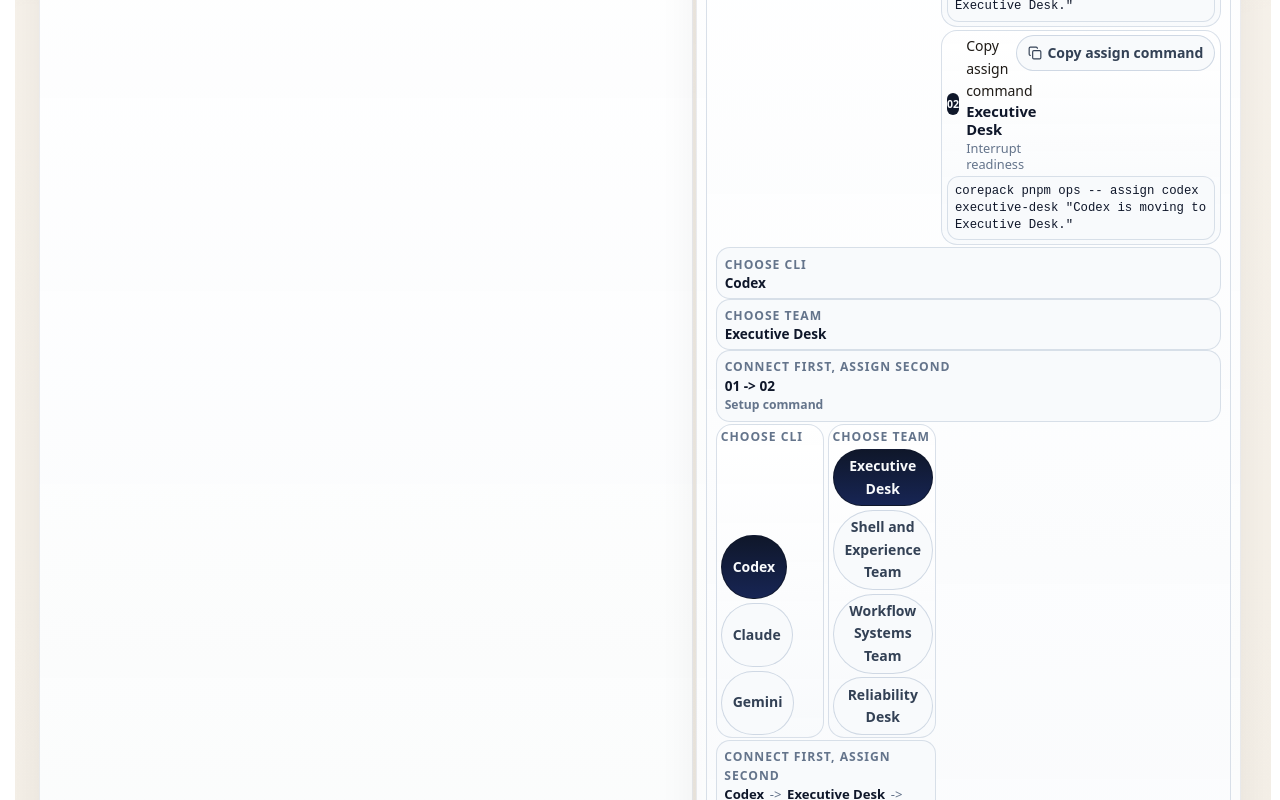
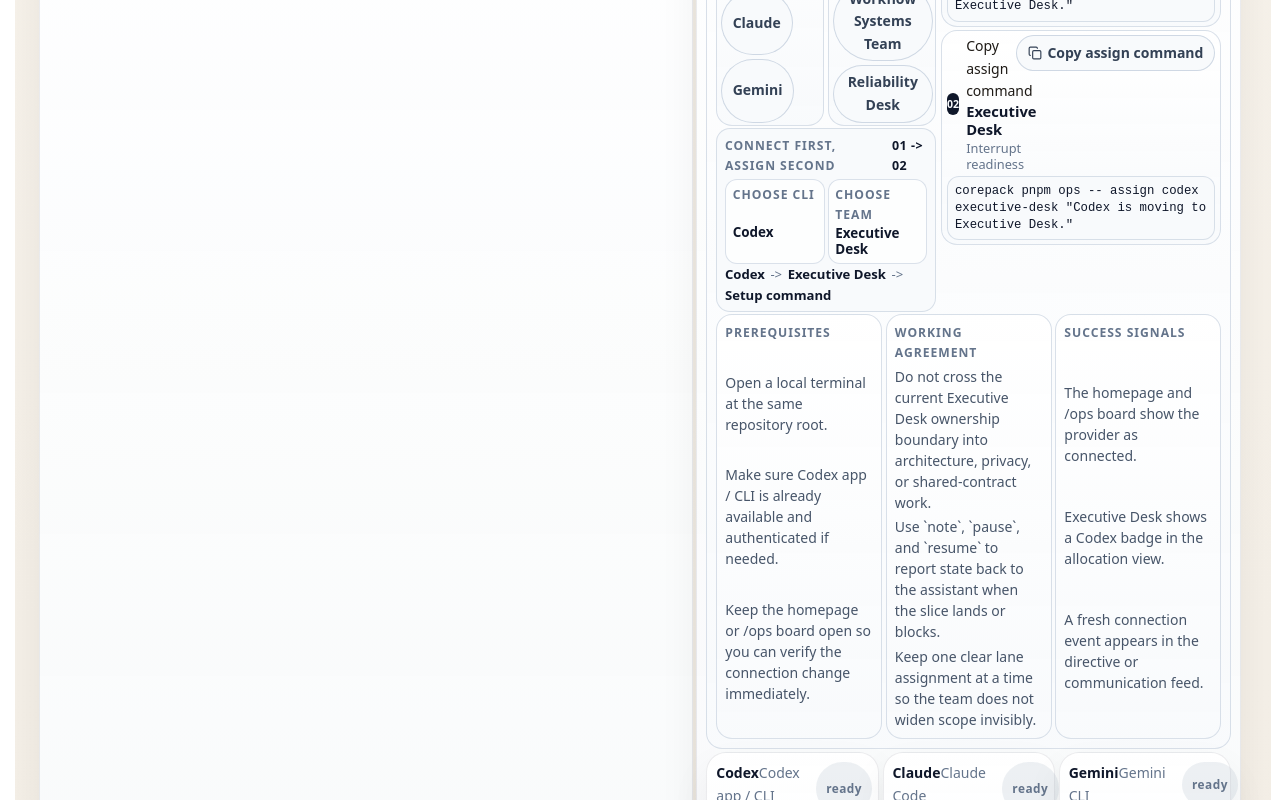
Before and after one commit to GongJae00/research-pages, a Next.js app in the folder apps/web/: page /en in a window 1280 px wide. Shown: the part 2120-2920 px from the top of the page. Built offline with nearby package versions, Linux system fonts and the light colour scheme; no server answers.

Commit message:
Autonomy batch 1392: shell-experience

```diff
--- a/apps/web/src/components/homepage-agent-control-section.module.css
+++ b/apps/web/src/components/homepage-agent-control-section.module.css
@@ -14,7 +14,8 @@
 .setupPickerGrid,
 .setupCommands,
 .stepList,
-.setupNotesGrid {
+.setupNotesGrid,
+.setupSelectionRow {
   display: grid;
   gap: 0.24rem;
 }
@@ -298,38 +299,9 @@
 }
 
 .setupRail,
-.setupDigestGrid,
 .setupPickerGrid,
 .setupCommands {
   grid-template-columns: repeat(2, minmax(0, 1fr));
-}
-
-.setupDigestGrid {
-  grid-template-columns: repeat(3, minmax(0, 1fr));
-  gap: 0.22rem;
-}
-
-.setupDigestCard {
-  display: grid;
-  gap: 0.08rem;
-  min-width: 0;
-  padding: 0.38rem 0.46rem;
-  border: 1px solid rgba(203, 213, 225, 0.72);
-  border-radius: 14px;
-  background: rgba(248, 250, 252, 0.92);
-}
-
-.setupDigestCard strong {
-  color: #0f172a;
-  font-size: 0.85rem;
-  line-height: 1.2;
-  overflow-wrap: anywhere;
-}
-
-.digestHint {
-  color: #64748b;
-  font-size: 0.76rem;
-  font-weight: 700;
 }
 
 .setupCommands {
@@ -342,14 +314,50 @@
   padding: 0.02rem 0 0;
 }
 
-.setupFlowHeader {
+.setupScanCard {
   display: grid;
-  gap: 0.08rem;
+  gap: 0.18rem;
   min-width: 0;
-  padding: 0.34rem 0.44rem;
+  padding: 0.42rem 0.48rem;
   border: 1px solid rgba(203, 213, 225, 0.72);
   border-radius: 14px;
   background: rgba(248, 250, 252, 0.92);
+}
+
+.setupScanHead {
+  display: flex;
+  align-items: center;
+  justify-content: space-between;
+  gap: 0.5rem;
+}
+
+.scanOrder {
+  color: #0f172a;
+  font-size: 0.78rem;
+  font-weight: 800;
+  letter-spacing: 0.04em;
+}
+
+.setupSelectionRow {
+  grid-template-columns: repeat(2, minmax(0, 1fr));
+  gap: 0.18rem;
+}
+
+.selectionChip {
+  display: grid;
+  gap: 0.06rem;
+  min-width: 0;
+  padding: 0.36rem 0.42rem;
+  border: 1px solid rgba(203, 213, 225, 0.7);
+  border-radius: 12px;
+  background: rgba(255, 255, 255, 0.72);
+}
+
+.selectionChip strong {
+  color: #0f172a;
+  font-size: 0.84rem;
+  line-height: 1.2;
+  overflow-wrap: anywhere;
 }
 
 .panelLead {
@@ -578,7 +586,6 @@
   }
 
   .setupHeader,
-  .setupDigestGrid,
   .setupNotesGrid {
     grid-column: 1 / -1;
   }
@@ -724,10 +731,10 @@
   .heroInfoGrid,
   .providerMeta,
   .setupRail,
-  .setupDigestGrid,
   .setupPickerGrid,
   .setupCommands,
-  .setupNotesGrid {
+  .setupNotesGrid,
+  .setupSelectionRow {
     grid-template-columns: 1fr;
   }
 
@@ -745,7 +752,7 @@
     grid-row: auto;
   }
 
-  .setupFlowHeader {
+  .setupScanCard {
     width: 100%;
   }
 
--- a/apps/web/src/components/homepage-agent-control-section.tsx
+++ b/apps/web/src/components/homepage-agent-control-section.tsx
@@ -396,21 +396,6 @@ export function HomepageAgentControlSection({
                 ) : null}
               </div>
             </div>
-            <div className={styles.setupDigestGrid}>
-              <div className={styles.setupDigestCard}>
-                <span className={styles.metaLabel}>{copy.chooseProvider}</span>
-                <strong>{selectedProvider?.label ?? "-"}</strong>
-              </div>
-              <div className={styles.setupDigestCard}>
-                <span className={styles.metaLabel}>{copy.chooseTeam}</span>
-                <strong>{selectedTeam?.name ?? "-"}</strong>
-              </div>
-              <div className={styles.setupDigestCard}>
-                <span className={styles.metaLabel}>{copy.commandOrder}</span>
-                <strong>01 -&gt; 02</strong>
-                <span className={styles.digestHint}>{copy.setupCommand}</span>
-              </div>
-            </div>
             <div className={styles.setupPickerGrid}>
               <div className={styles.setupPicker}>
                 <span className={styles.metaLabel}>{copy.chooseProvider}</span>
@@ -456,8 +441,21 @@ export function HomepageAgentControlSection({
               </div>
             </div>
             <div className={styles.quickStartRail}>
-              <div className={styles.setupFlowHeader}>
-                <span className={styles.metaLabel}>{copy.commandOrder}</span>
+              <div className={styles.setupScanCard}>
+                <div className={styles.setupScanHead}>
+                  <span className={styles.metaLabel}>{copy.commandOrder}</span>
+                  <span className={styles.scanOrder}>01 -&gt; 02</span>
+                </div>
+                <div className={styles.setupSelectionRow}>
+                  <span className={styles.selectionChip}>
+                    <span className={styles.metaLabel}>{copy.chooseProvider}</span>
+                    <strong>{selectedProvider?.label ?? "-"}</strong>
+                  </span>
+                  <span className={styles.selectionChip}>
+                    <span className={styles.metaLabel}>{copy.chooseTeam}</span>
+                    <strong>{selectedTeam?.name ?? "-"}</strong>
+                  </span>
+                </div>
                 <div className={styles.scanPath}>
                   <strong>{selectedProvider?.label ?? "-"}</strong>
                   <span aria-hidden="true">{"->"}</span>
```
